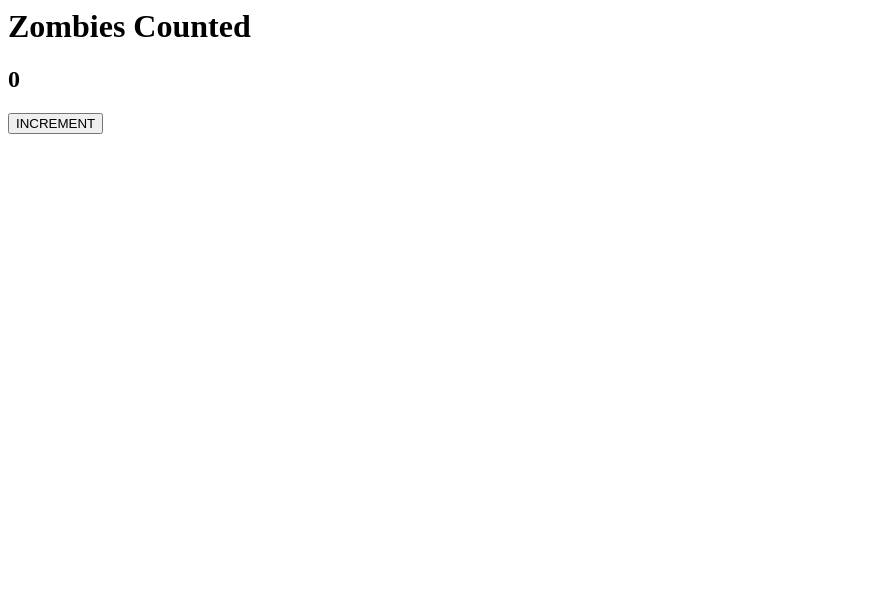
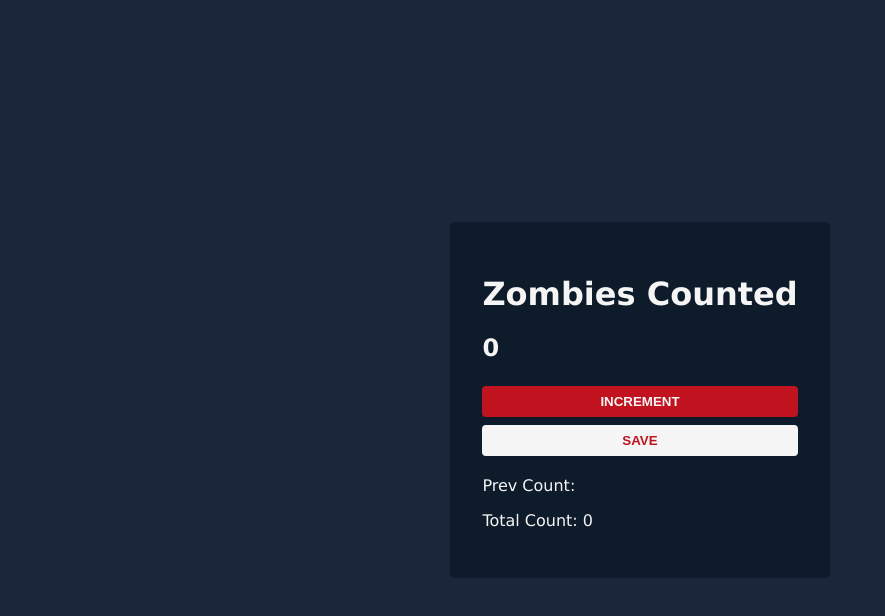
Before and after one commit to bgroyer1/passenger_counter, a plain HTML site: page index.html in a window 1280 px wide. Shown: the whole page, without its empty margins (0-885 px from the left). Drawn offline with Linux system fonts and the light colour scheme.

Commit message:
added basic styling

```diff
--- a/css/styles.css
+++ b/css/styles.css
@@ -0,0 +1,58 @@
+body {
+  margin: 0;
+  padding: 0;
+  font-family: Verdana, Geneva, Tahoma, sans-serif;
+  display: flex;
+  justify-content: center;
+  align-items: center;
+  height: 100dvh;
+  color: whitesmoke;
+  background-color: #1b263b;
+}
+
+*, *::before, *::after {
+  box-sizing: border-box;
+}
+
+img {
+  object-fit: cover;
+  height: 100%;
+}
+
+.btn {
+  border: none;
+  padding: 0.5rem 1.5rem;
+  font-weight: bold;
+  border-radius: 4px;
+  width: 100%;
+  margin: 0.25rem 0;
+}
+
+.increment-btn {
+  background-color: #c1121f;
+  color: whitesmoke;
+}
+
+.increment-btn:hover, .increment-btn:focus {
+  background-color: #780000;
+}
+
+.save-btn {
+  background-color: whitesmoke;
+  color: #c1121f
+}
+
+.save-btn:hover, .save-btn:focus {
+  opacity: 0.8;
+}
+
+.hero-div {
+  background-color: #0d1b2a;
+  padding: 2em;
+  border-radius: 4px;
+}
+
+
+.title {
+
+}
--- a/index.html
+++ b/index.html
@@ -6,11 +6,17 @@
     <meta name="description" content="A simple passenger counter app created as a part of scrimbas ">
     <meta name="author" content="Braedan Royer">
     <meta name="keywords" content="HTML, CSS, Javascript">
+    <link rel="stylesheet" href="./css/styles.css">
     <script src="./js/index.js" defer></script>
   </head>
   <body>
-    <h1>Zombies Counted</h1>
-    <h2 id="count-el">0</h2>
-    <button id="increment-btn">INCREMENT</button>
+    <div class="hero-div">
+      <h1 class="title">Zombies Counted</h1>
+      <h2 id="count-el">0</h2>
+      <button class="btn increment-btn" id="increment-btn">INCREMENT</button>
+      <button class='btn save-btn' id="save-btn">SAVE</button>
+      <p id="prev-count-p">Prev Count: </p>
+      <p id="total-count-p">Total Count: 0</p>
+    </div>
   </body>
 </html>
--- a/js/index.js
+++ b/js/index.js
@@ -1,10 +1,22 @@
 let count = 0;
-const countEl = document.querySelector('#count-el')
-const incrementBtn = document.querySelector('#increment-btn')
+let totalCount = 0;
+const countEl = document.querySelector("#count-el");
+const incrementBtn = document.querySelector("#increment-btn");
+const saveBtn = document.querySelector("#save-btn");
+const prevCountSpan = document.querySelector("#prev-count-p");
+const totalCountSpan = document.querySelector('#total-count-p')
 
 function incrementCount() {
-  count++
-  countEl.innerText = count
+  count++;
+  countEl.innerText = count;
 }
 
-incrementBtn.addEventListener('click', incrementCount )
+function save() {
+  prevCountSpan.innerText += ` ${count} - `;
+  totalCount += count;
+  totalCountSpan.innerText = `Total Count: ${totalCount}`;
+  count = 0;
+}
+
+incrementBtn.addEventListener("click", incrementCount);
+saveBtn.addEventListener("click", save);
```
